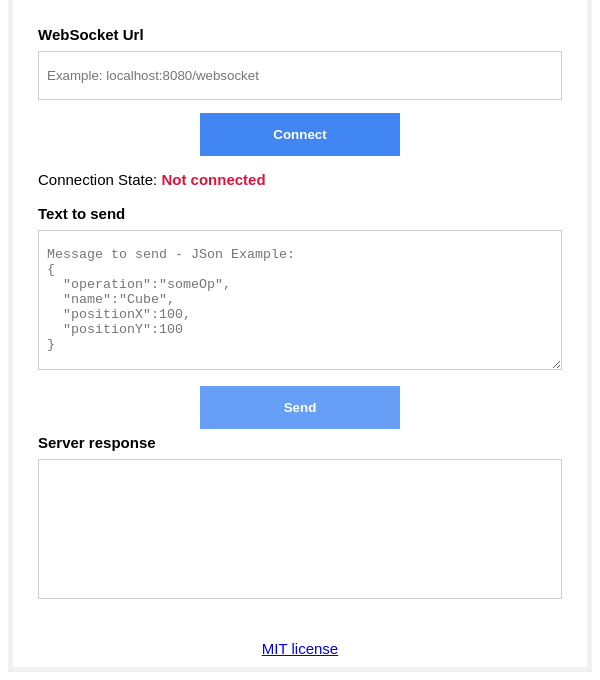
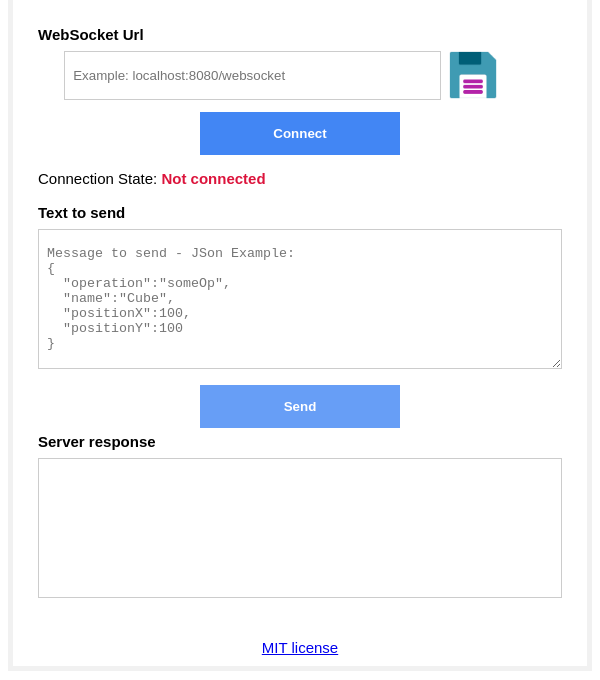
Before and after one commit to gp2pepe/socketee, an Electron app: page index.html in a window 600 px wide. Shown: the part 139-819 px from the top of the page. Drawn offline with Linux system fonts and the light colour scheme.

Commit message:
save icon

```diff
--- a/index.html
+++ b/index.html
@@ -15,13 +15,19 @@
       #divForm {
         border: 5px solid #f1f1f1;
       }
+      .iconSave{
+        height: 48px;
+        margin: 8px 0 0 8px;
+        float: left;
+      }
       input[type=text], input[type=password] {
-        width: 100%;
+        width: 80%;
         padding: 16px 8px;
         margin: 8px 0;
         display: inline-block;
         border: 1px solid #ccc;
         box-sizing: border-box;
+
       }
       textarea {
         width: 100%;
@@ -118,7 +124,10 @@
         <div class="formcontainer">
         <div class="container">
           <label for="url"><strong>WebSocket Url</strong></label>
-          <input type="text" placeholder="Example: localhost:8080/websocket" name="url" id="url" required>
+          <div style="height: 64px;width: 90%;margin: 0 auto;overflow: hidden;">
+            <input style="float: left;" type="text" placeholder="Example: localhost:8080/websocket" name="url" id="url" required>
+            <img src="assets/icons/png/save64x64.png" alt="Save" class="iconSave">
+          </div>
         </div>
         <button id='btnConnect'><strong>Connect</strong></button>
         <div class="container" style="margin-top: 10px;">
--- a/main.js
+++ b/main.js
@@ -16,7 +16,7 @@ function createWindow () {
     },
     icon: path.join(__dirname, 'assets/icons/png/64x64.png')
   })
-  win.setMenuBarVisibility(false)
+  win.setMenuBarVisibility(true)
   win.loadFile('index.html')
 }
 
```
Also changed, not shown: assets/icons/png/save512x512.png (added), assets/icons/png/save64x64.png (added), 1 other file.
